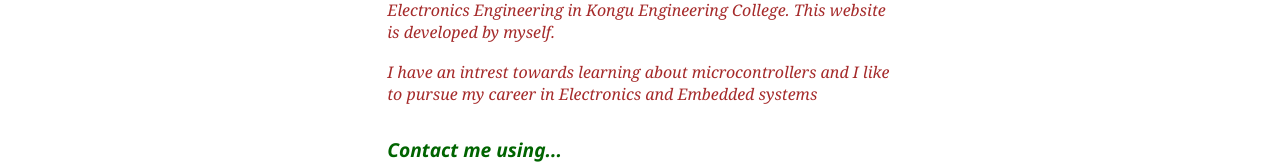
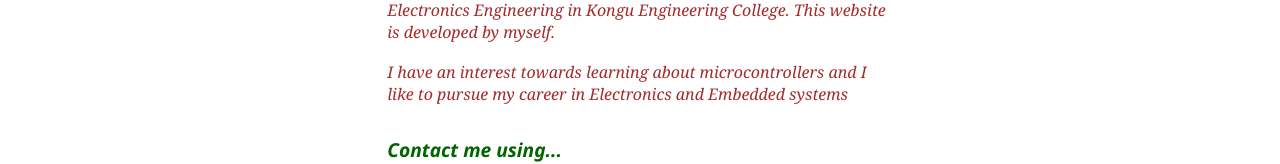
Before and after one commit to fun1coder/web_1, a plain HTML site: page about.html in a window 1280 px wide. Shown: the part 174-338 px from the top of the page. Drawn offline with Linux system fonts and the light colour scheme.

Commit message:
Update about.html

```diff
--- a/about.html
+++ b/about.html
@@ -27,7 +27,7 @@
       <br>
       <p1>I am Gurusamy </p1> <br><br>
       <p2>I am a student. Right now I am pursuing BE in Electrical And Electronics Engineering in Kongu Engineering College. This website is developed by myself.</p2> <br><br>
-      <p2>I have an intrest towards learning about microcontrollers and I like to pursue my career in Electronics and Embedded systems</p2>
+      <p2>I have an interest towards learning about microcontrollers and I like to pursue my career in Electronics and Embedded systems</p2>
     </div>
     <br>
 
```
